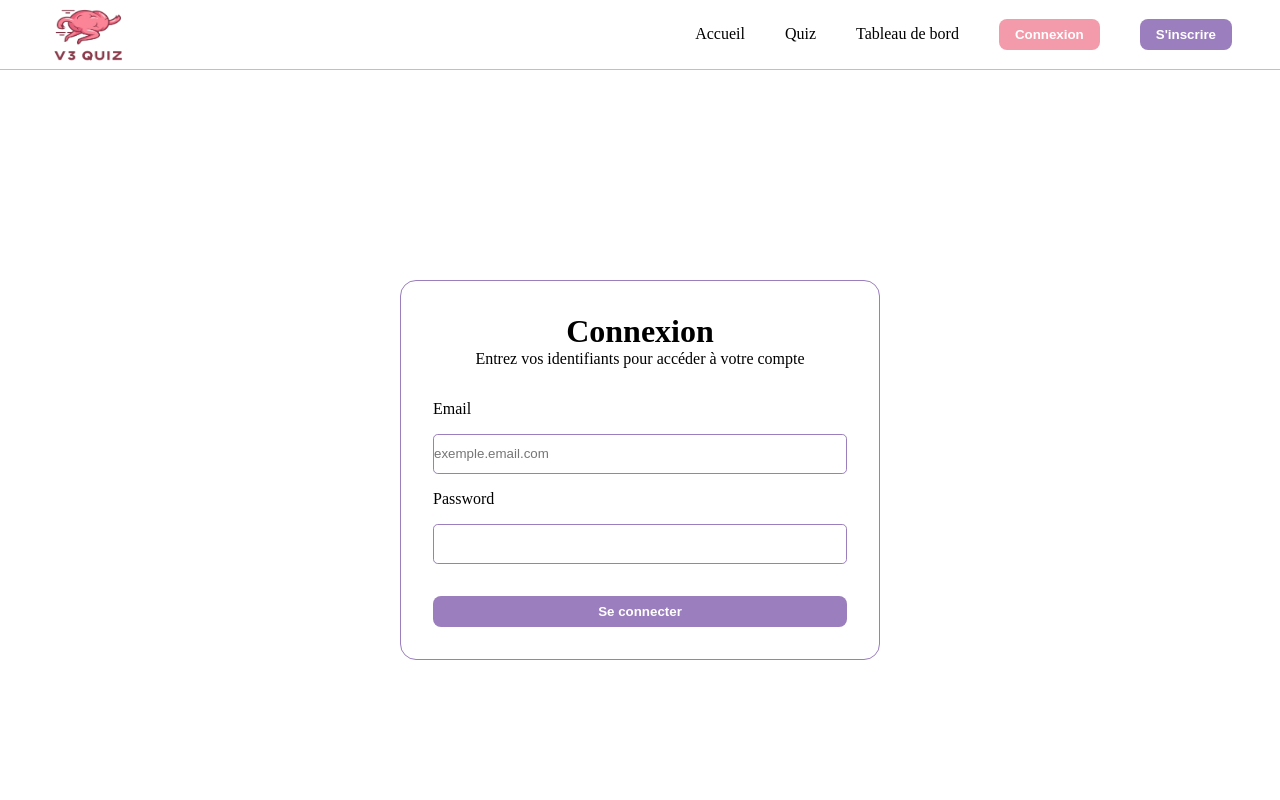
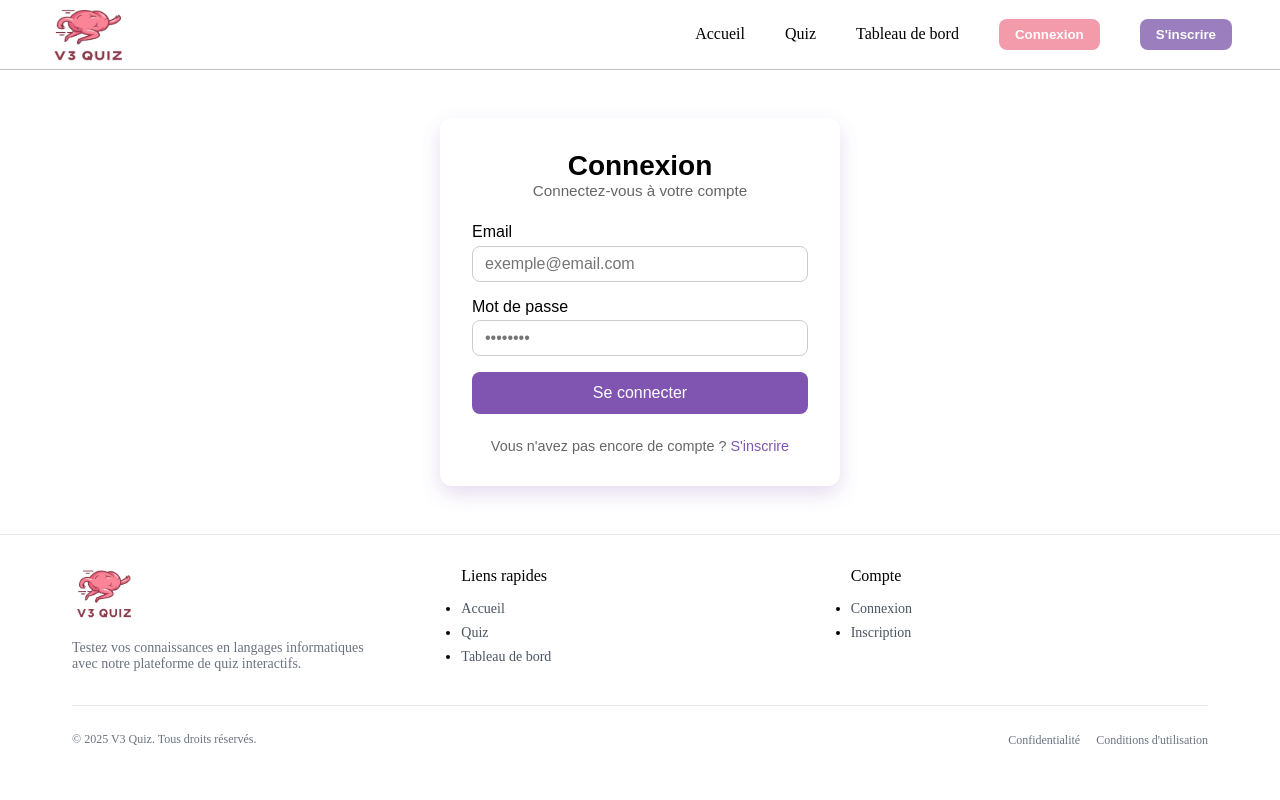
Before and after one commit to blackpearlRZ/V3quiz, a React (Vite) app in the folder frontend/: page /auth/login in a window 1280 px wide. Shown: the top 800 px of the page. Built offline with nearby package versions, Linux system fonts and the light colour scheme.

Commit message:
register interface

```diff
--- a/frontend/src/Layout.jsx
+++ b/frontend/src/Layout.jsx
@@ -2,6 +2,7 @@ import HeroSection from "./components/home/HeroSections"
 import { Routes, Route } from "react-router-dom";
 import Login from "./components/Auth/login";
 import Home from "./Home";
+import Register from "./components/Auth/Register";
 
 export default function layout() {
   return (
@@ -9,8 +10,8 @@ export default function layout() {
     <Routes>
       <Route path="/" element={<Home />} />
       <Route path="/auth/login" element={<Login />} />
+      <Route path="/auth/register" element={<Register />} />
       {/* <Route path="/quiz" element={<Quiz />} />
-      <Route path="/auth/register" element={<Register />} />
       <Route path="/dashboard" element={<Dashboard />} /> */}
     </Routes>
     </div>
--- a/frontend/src/components/Auth/Login.jsx
+++ b/frontend/src/components/Auth/Login.jsx
@@ -1,25 +1,70 @@
-
+import { useState } from "react";
+import { Link } from "react-router-dom";
 
 export default function Login() {
+  const [email, setEmail] = useState("");
+  const [password, setPassword] = useState("");
+  const [isLoading, setIsLoading] = useState(false);
+
+  const handleSubmit = (e) => {
+    e.preventDefault();
+    setIsLoading(true);
+    // Simule une requête de connexion
+    setTimeout(() => {
+      setIsLoading(false);
+      alert("Connexion réussie !");
+    }, 1000);
+  };
+
   return (
-    <div className='authentification_container'>
-        <div className="authentification_container2">
-          <div>
-            <h1>Connexion</h1>
-            <p>Entrez vos identifiants pour accéder à votre compte</p>
-          </div>
-          <form action="">
-            <div>
-              <label htmlFor="email">Email</label>
-              <input type="email"  placeholder="exemple.email.com"/>
-            </div>
-            <div>
-              <label htmlFor="password">Password</label>
-              <input type="password"/>
-            </div>
-          </form>
-          <button type="submit">Se connecter</button>
+    <div className="login-card">
+      <div className="login-header">
+        <h2>Connexion</h2>
+        <p>Connectez-vous à votre compte</p>
+      </div>
+
+      <form onSubmit={handleSubmit} className="login-form">
+        <div className="form-group">
+          <label htmlFor="email">Email</label>
+          <input
+            id="email"
+            type="email"
+            placeholder="exemple@email.com"
+            value={email}
+            onChange={(e) => setEmail(e.target.value)}
+            required
+          />
         </div>
+
+        <div className="form-group">
+          <label htmlFor="password">Mot de passe</label>
+          <input
+            id="password"
+            type="password"
+            placeholder="••••••••"
+            value={password}
+            onChange={(e) => setPassword(e.target.value)}
+            required
+          />
+        </div>
+
+        <button
+          type="submit"
+          className="submit-btn"
+          disabled={isLoading}
+        >
+          {isLoading ? "Connexion..." : "Se connecter"}
+        </button>
+      </form>
+
+      <div className="login-footer">
+        <p>
+          Vous n'avez pas encore de compte ?{" "}
+          <Link to="/auth/register" className="register-link">
+            S'inscrire
+          </Link>
+        </p>
+      </div>
     </div>
-  )
+  );
 }
--- /dev/null
+++ b/frontend/src/components/Auth/Register.jsx
@@ -0,0 +1,91 @@
+import { useState } from "react";
+import { Link } from "react-router-dom";
+
+export default function Register() {
+  const [firstName, setFirstName] = useState("");
+  const [lastName,  setLastName] = useState("");
+  const [email,     setEmail] = useState("");
+  const [password,  setPassword] = useState("");
+  const [isLoading, setIsLoading] = useState(false);
+
+  const handleSubmit = (e) => {
+    e.preventDefault();
+    setIsLoading(true);
+    // simulate registration
+    setTimeout(() => {
+      setIsLoading(false);
+      alert("Inscription réussie !");
+    }, 1000);
+  };
+
+  return (
+    <div className="register-card">
+      <div className="register-header">
+        <h2>Créer un compte</h2>
+        <p>Remplissez le formulaire ci-dessous pour commencer</p>
+      </div>
+
+      <form onSubmit={handleSubmit} className="register-form">
+        <div className="form-row">
+          <div className="form-group">
+            <label htmlFor="firstName">Prénom</label>
+            <input
+              id="firstName"
+              placeholder="Jean"
+              value={firstName}
+              onChange={(e) => setFirstName(e.target.value)}
+              required
+            />
+          </div>
+          <div className="form-group">
+            <label htmlFor="lastName">Nom</label>
+            <input
+              id="lastName"
+              placeholder="Dupont"
+              value={lastName}
+              onChange={(e) => setLastName(e.target.value)}
+              required
+            />
+          </div>
+        </div>
+
+        <div className="form-group">
+          <label htmlFor="email">Email</label>
+          <input
+            id="email"
+            type="email"
+            placeholder="exemple@email.com"
+            value={email}
+            onChange={(e) => setEmail(e.target.value)}
+            required
+          />
+        </div>
+
+        <div className="form-group">
+          <label htmlFor="password">Mot de passe</label>
+          <input
+            id="password"
+            type="password"
+            value={password}
+            onChange={(e) => setPassword(e.target.value)}
+            required
+          />
+          <p className="form-note">
+            Le mot de passe doit contenir au moins 8 caractères, une lettre majuscule et un chiffre.
+          </p>
+        </div>
+
+        <button type="submit" className="submit-btn" disabled={isLoading}>
+          {isLoading ? "Inscription en cours..." : "S'inscrire"}
+        </button>
+      </form>
+
+      <div className="register-footer">
+        <p>
+          Vous avez déjà un compte ?{" "}
+          <Link to="/auth/login" className="login-link">Se connecter</Link>
+        </p>
+      </div>
+    </div>
+  );
+}
--- a/frontend/src/main.css
+++ b/frontend/src/main.css
@@ -38,52 +38,108 @@
     color: black;
     font-weight: 400;
 }
-.authentification_container{
-    display: flex;
-    justify-content: center;
-    align-items: center;
-    height: 100vh;
+/*Login section*/
+.login-card {
+  max-width: 400px;
+  margin: 3rem auto;
+  padding: 2rem;
+  border-radius: 12px;
+  background-color: #fff;
+  box-shadow: 0 8px 20px rgba(127, 85, 177, 0.2);
+  font-family: Arial, sans-serif;
 }
-.authentification_container2,.authentification_container2 form div,.authentification_container2 form{
-    display: flex;
-    flex-direction: column;
+
+.login-header {
+  text-align: center;
+  margin-bottom: 1.5rem;
 }
-.authentification_container2>div{
-    text-align: center;
+
+.login-header h2 {
+  font-size: 1.75rem;
+  font-weight: bold;
 }
-.authentification_container2 form input{
-    height: 2.5rem;
-    border-radius: 0.3rem;
-    border: 1px solid #9B7EBD;
+
+.login-header p {
+  color: #666;
+  font-size: 0.95rem;
 }
-.authentification_container2{
-    gap: 2rem;
-    width: 30rem;
-    justify-content: center;
-    border: 1px solid #9B7EBD;
-    padding: 2rem;
-    border-radius: 1rem;
+
+.login-form {
+  display: flex;
+  flex-direction: column;
+  gap: 1rem;
 }
-.authentification_container2 form{
-    gap: 1rem;
+
+.form-group {
+  display: flex;
+  flex-direction: column;
 }
-.authentification_container2 form div{
-    gap: 1rem;
+
+.form-group label {
+  margin-bottom: 0.3rem;
+  font-weight: 500;
 }
+
+.form-group input {
+  padding: 0.5rem 0.75rem;
+  border: 1px solid #ccc;
+  border-radius: 8px;
+  font-size: 1rem;
+}
+
+.submit-btn {
+  background-color: #7F55B1;
+  color: white;
+  border: none;
+  border-radius: 8px;
+  padding: 0.75rem;
+  font-size: 1rem;
+  cursor: pointer;
+  transition: background 0.3s ease;
+}
+
+.submit-btn:hover {
+  background-color: #9B7EBD;
+}
+
+.submit-btn:disabled {
+  opacity: 0.7;
+  cursor: not-allowed;
+}
+
+.login-footer {
+  text-align: center;
+  margin-top: 1.5rem;
+  font-size: 0.9rem;
+  color: #666;
+}
+
+.register-link {
+  color: #7F55B1;
+  text-decoration: none;
+}
+
+.register-link:hover {
+  text-decoration: underline;
+}
+
+/*Herosection*/
 
 .hero-section {
   background: linear-gradient(to bottom, #FFE1E0, #fff);
   padding: 4rem 1rem;
+  width: 100%;
 }
 
 .hero-container {
   max-width: 1200px;
-  margin: 0 auto;
+  width: 100%;
   padding: 0 1.5rem;
 }
 
 .hero-grid {
   display: grid;
+  width: 100%;
   gap: 2rem;
   align-items: center;
   grid-template-columns: 1fr;
@@ -217,7 +273,7 @@ footer {
 
 .footer-container {
   max-width: 1200px;
-  margin: 0 auto;
+  margin: 0 3rem;
 }
 
 .footer-grid {
@@ -317,8 +373,7 @@ footer {
 }
 
 .container {
-  max-width: 1200px;
-  margin: 0 auto;
+  width: 100%;
   padding: 0 1.5rem;
 }
 
@@ -456,3 +511,100 @@ footer {
   font-size: 0.875rem;
   line-height: 1.4;
 }
+
+.register-card {
+  max-width: 500px;
+  margin: 3rem auto;
+  padding: 2rem;
+  border-radius: 12px;
+  background-color: #fff;
+  box-shadow: 0 8px 20px rgba(127, 85, 177, 0.2);
+  font-family: Arial, sans-serif;
+}
+
+.register-header {
+  text-align: center;
+  margin-bottom: 1.5rem;
+}
+
+.register-header h2 {
+  font-size: 1.75rem;
+  font-weight: bold;
+}
+
+.register-header p {
+  color: #666;
+  font-size: 0.95rem;
+}
+
+.register-form {
+  display: flex;
+  flex-direction: column;
+  gap: 1rem;
+}
+
+.form-row {
+  display: flex;
+  gap: 1rem;
+}
+
+.form-group {
+  display: flex;
+  flex-direction: column;
+  flex: 1;
+}
+
+.form-group label {
+  margin-bottom: 0.3rem;
+  font-weight: 500;
+}
+
+.form-group input {
+  padding: 0.5rem 0.75rem;
+  border: 1px solid #ccc;
+  border-radius: 8px;
+  width: 100%;
+  font-size: 1rem;
+}
+
+.form-note {
+  font-size: 0.75rem;
+  color: #888;
+  margin-top: 0.25rem;
+}
+
+.submit-btn {
+  background-color: #7F55B1;
+  color: white;
+  border: none;
+  border-radius: 8px;
+  padding: 0.75rem;
+  font-size: 1rem;
+  cursor: pointer;
+  transition: background 0.3s ease;
+}
+
+.submit-btn:hover {
+  background-color: #9B7EBD;
+}
+
+.submit-btn:disabled {
+  opacity: 0.7;
+  cursor: not-allowed;
+}
+
+.register-footer {
+  text-align: center;
+  margin-top: 1.5rem;
+  font-size: 0.9rem;
+  color: #666;
+}
+
+.login-link {
+  color: #7F55B1;
+  text-decoration: none;
+}
+
+.login-link:hover {
+  text-decoration: underline;
+}
```
